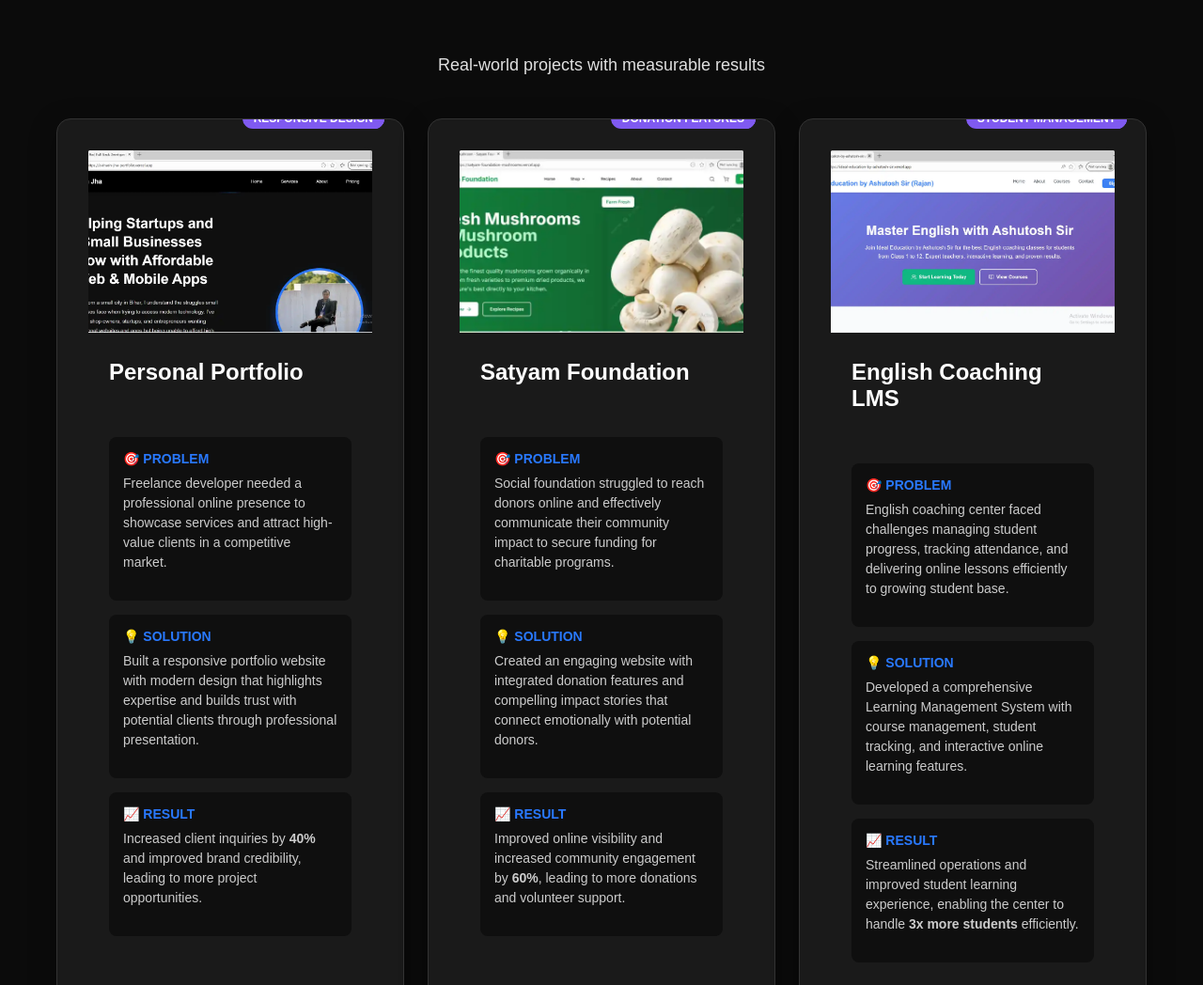
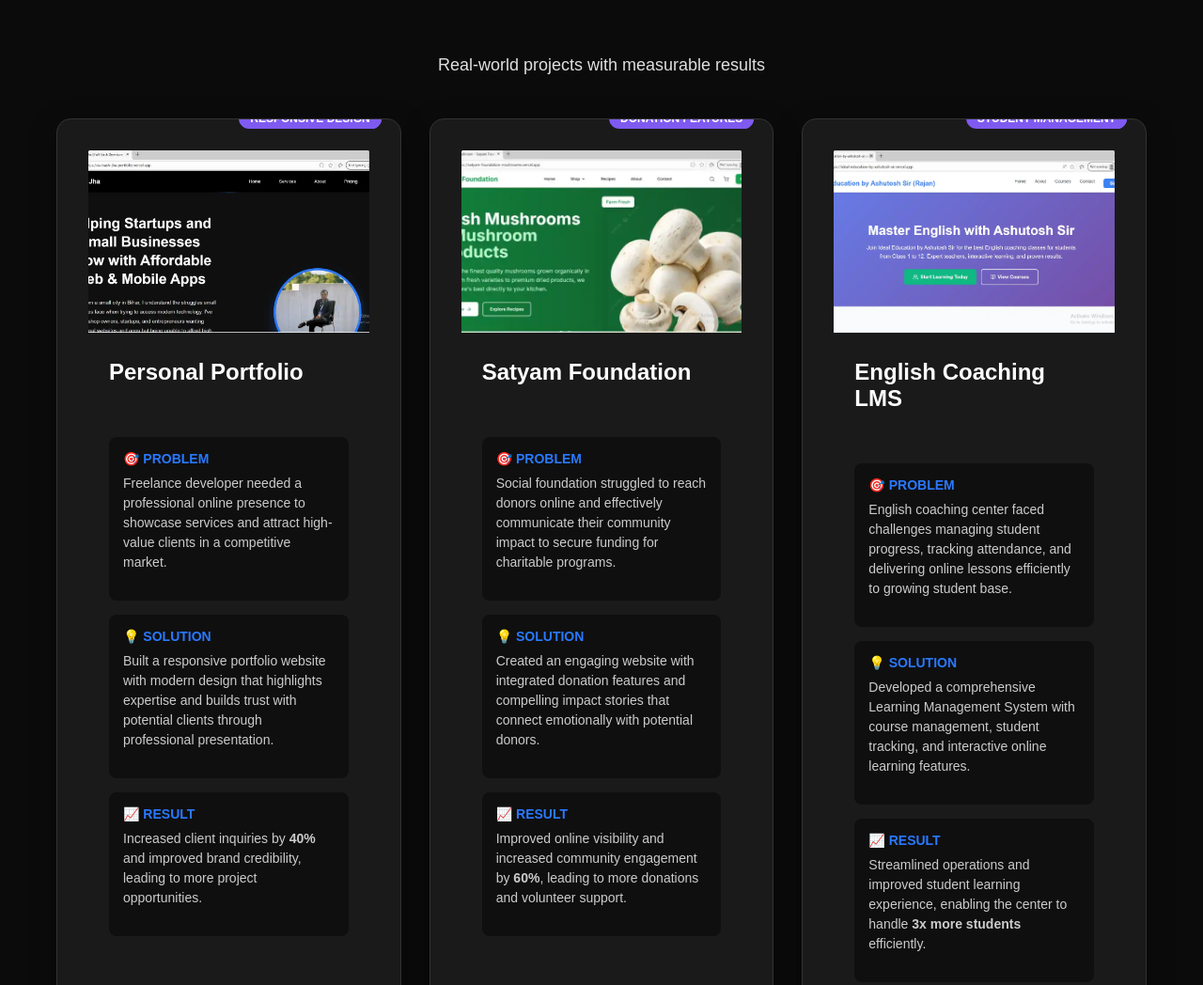
Before and after one commit to rickyjones544-debug/avinash-jha-portfolio, a website: page index.html in a window 1280 px wide. Shown: the part 5760-6808 px from the top of the page at 94% size. Drawn offline with Linux system fonts and the light colour scheme.

Commit message:
Fixed Case Studies Section Layout and Spacing
 CASE STUDIES LAYOUT FIXES:
- Updated projects grid with larger minimum width (350px)
- Added proper padding to projects container
- Fixed case study card layout issues
- Changed justify-content to flex-start for proper alignment

 GRID IMPROVEMENTS:
- Increased minmax from 280px to 350px for better card sizing
- Added padding: 0 20px to projects container
- Increased gap from 25px to 30px for better spacing
- Improved responsive behavior

 CARD LAYOUT FIXES:
- Changed min-height from 400px to auto for content-based height
- Updated justify-content from space-between to flex-start
- Added overflow: hidden to prevent content spill
- Content now flows naturally from top to bottom

 CONTENT VISIBILITY:
- All project content now displays properly
- Better spacing between project cards
- Proper alignment of case study elements
- No content hiding or overflow issues

 RESPONSIVE DESIGN:
- Maintained mobile responsiveness
- Better desktop layout with proper card sizing
- Improved spacing across all breakpoints
- Consistent visual hierarchy

```diff
--- a/style.css
+++ b/style.css
@@ -1589,8 +1589,9 @@
     max-width: 1200px;
     margin: 40px auto;
     display: grid;
-    grid-template-columns: repeat(auto-fit, minmax(280px, 1fr));
-    gap: 25px;
+    grid-template-columns: repeat(auto-fit, minmax(350px, 1fr));
+    gap: 30px;
+    padding: 0 20px;
 }
 
 .p-card {
@@ -1639,10 +1640,11 @@
     border-radius: 15px;
     border: 1px solid #333;
     transition: all 0.3s ease;
-    min-height: 400px;
+    min-height: auto;
     display: flex;
     flex-direction: column;
-    justify-content: space-between;
+    justify-content: flex-start;
+    overflow: hidden;
 }
 
 .case-study-card:hover {
```
